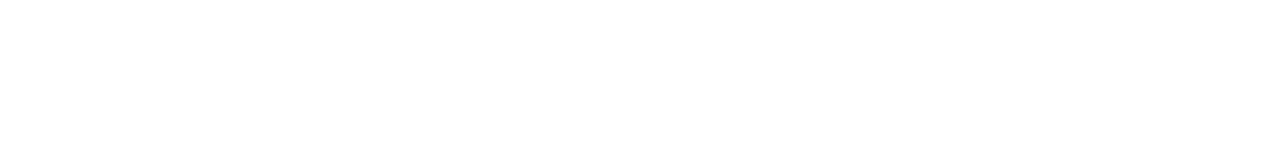
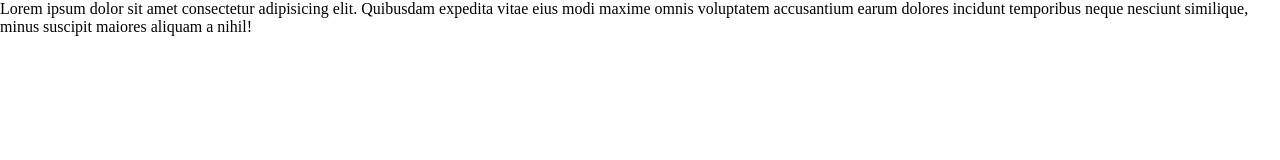
Before and after one commit to Mattew775/PROJETO-ZINGEN, a plain HTML site: page index.html in a window 1280 px wide. Drawn offline with Linux system fonts and the light colour scheme; files whose address does not match are found by name.

Commit message:
Zingem_atualização [a_1]

```diff
--- a/index.html
+++ b/index.html
@@ -1,14 +1,19 @@
 <!DOCTYPE html>
-<html lang="en">
+<html lang="pt-BR">
 <head>
     <meta charset="UTF-8">
+    <link rel="preconnect" href="https://fonts.googleapis.com">
+    <link rel="preconnect" href="https://fonts.gstatic.com" crossorigin>
+
     <meta name="viewport" content="width=device-width, initial-scale=1.0">
     <link rel="stylesheet" href="style/index.css">
+
+    <link href="https://fonts.googleapis.com/css2?family=Inter:ital,opsz,wght@0,14..32,100..900;1,14..32,100..900&display=swap" rel="stylesheet">
     <title>quicklist.com</title>
 </head>
 
 <body>
-
+    <p>Lorem ipsum dolor sit amet consectetur adipisicing elit. Quibusdam expedita vitae eius modi maxime omnis voluptatem accusantium earum dolores incidunt temporibus neque nesciunt similique, minus suscipit maiores aliquam a nihil!</p>
 </body>
 
 </html>
--- a/style/global.css
+++ b/style/global.css
@@ -10,4 +10,17 @@
     font: inherit;
 
     --web-font-smoothing: antialiased;
+    --mos-osx-font-smoothing: grayscale;
 }
+
+:root {
+    --bg-color: #09090b;
+    --surface-color: #18181b;
+    --stroke-color: #27272A;
+    --text-color-primary: #f4f4f5;
+    --text-color-secondary: #a1a1aa;
+    --brand-color-primary: #f7b733;
+    --brand-color-secondary: #FC4A1A;
+
+    --H1-descktop: 64px/120% 800;
+}
```
